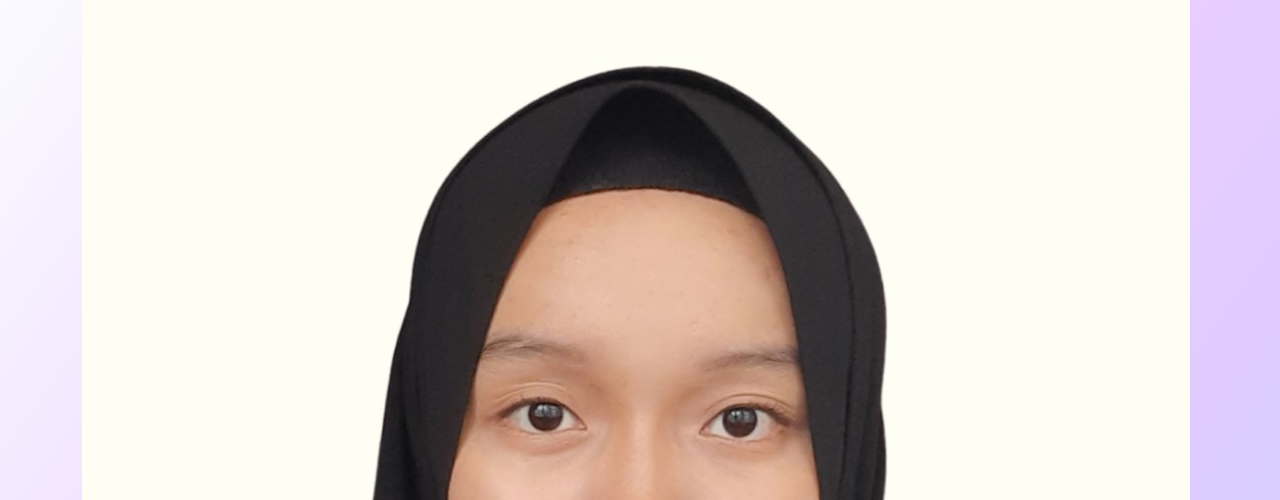
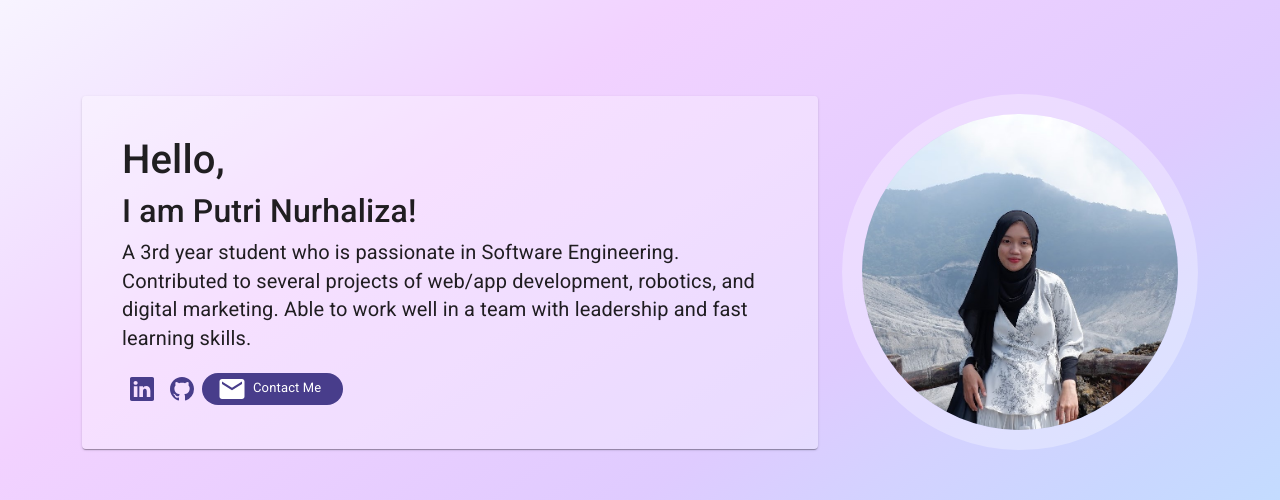
Before and after one commit to Putriliza/PORTFOLIZA-frontend, a React (Create React App) app: page / in a window 1280 px wide. Shown: the part 169-669 px from the top of the page. Built offline with nearby package versions, Linux system fonts and the light colour scheme; no server answers.

Commit message:
style home

```diff
--- a/package.json
+++ b/package.json
@@ -14,6 +14,7 @@
     "react": "^18.2.0",
     "react-bootstrap": "^2.5.0",
     "react-dom": "^18.2.0",
+    "react-icons": "^4.4.0",
     "react-router-dom": "^6.3.0",
     "react-scripts": "5.0.1",
     "react-scroll": "^1.8.7",
--- a/src/components/home/Home.js
+++ b/src/components/home/Home.js
@@ -1,16 +1,75 @@
 import React from 'react';
+import { styled } from '@mui/material/styles';
+import Box from '@mui/material/Box';
+import Paper from '@mui/material/Paper';
+import Grid from '@mui/material/Grid';
+import Image from 'react-bootstrap/Image'
+import Chip from '@mui/material/Chip';
+
+import IconButton from '@mui/material/IconButton';
+import Tooltip from '@mui/material/Tooltip';
+
+import { BsLinkedin, BsGithub,} from 'react-icons/bs';
+import { MdEmail } from 'react-icons/md';
+
+const Item = styled(Paper)(({ theme }) => ({
+  backgroundColor: 'rgba(255, 255, 255, .3)',
+  ...theme.typography.body2,
+  padding: theme.spacing(5),
+  textAlign: 'left',
+  color: theme.palette.text.primary,
+}));
 
 const Home = () => {
   return (
-    <div id="homeContainer" >
-      <img src={`${process.env.PUBLIC_URL}/assets/home/PutriNurhaliza.jpg`} alt="me" className='img-fluid' />
-      <h1>Hello!</h1>
-      <h2>Putri Nurhaliza</h2>
-      <p>A 3rd year student who is passionate in Software Engineering.
-        Contributed to several projects of web/app development, robotics, and digital marketing.
-        Able to work well in a team with leadership and fast learning skills.</p>
-    </div>
-  )
+    <Box id="homeContainer"
+        sx={{ flexGrow: 1, minHeight: '90vh', display: 'flex', alignItems: 'center'}}>
+      <Grid container
+        alignItems="center"
+        spacing={{ xs: 2, md: 3 }}
+        columns={{ xs: 4, sm: 8, md: 12}}
+        justifyContent="center"
+        style={{ marginBlock:'auto'}}>
+
+        <Grid item xs={8} sm={8} md={8} key={1} order={{ xs: 2, sm: 2, md:1 }}>
+          <Item>
+            <h1>Hello,</h1>
+            <h2>I am  Putri Nurhaliza!</h2>
+            <p style={{fontSize:"20px"}}>A 3rd year student who is passionate in Software Engineering.
+              Contributed to several projects of web/app development, robotics, and digital marketing.
+              Able to work well in a team with leadership and fast learning skills.</p>
+              <Tooltip title="LinkedIn">
+                <IconButton href="https://www.linkedin.com/in/putri-nurhaliza" target="_blank" rel="noreferrer">
+                  <BsLinkedin color='darkslateblue' />
+                </IconButton>
+              </Tooltip>
+              <Tooltip title="Github">
+                <IconButton href="https://www.github.com/putriliza" target="_blank" rel="noreferrer">
+                  <BsGithub color='darkslateblue' />
+                </IconButton>
+              </Tooltip>
+              <Chip
+                icon={<MdEmail size="30px" color='white'/>}
+                label="Contact Me"
+                color="primary"
+                size="large"
+                onClick={() => window.open('mailto:putriliza05@gmail.com')}
+                clickable
+                style = {{padding: '0 10px', background: 'darkslateblue' }}
+              />
+          </Item>
+        </Grid>
+        <Grid item xs={4} sm={4} md={4} key={2} order={{ xs: 1, sm: 1, md:2 }}>
+          <Image
+            src={`${process.env.PUBLIC_URL}/assets/home/PutriNurhaliza2-square.jpg`}
+            alt="me"
+            fluid
+            roundedCircle
+            style={{border: '20px solid rgba(255, 255, 255, .3)'}}/>
+        </Grid>
+      </Grid>
+    </Box>
+  );
 }
 
 export default Home
```
Also changed, not shown: public/assets/home/PutriNurhaliza2-square.jpg (added), 1 other file (tests, documents, lock files or other folders).
